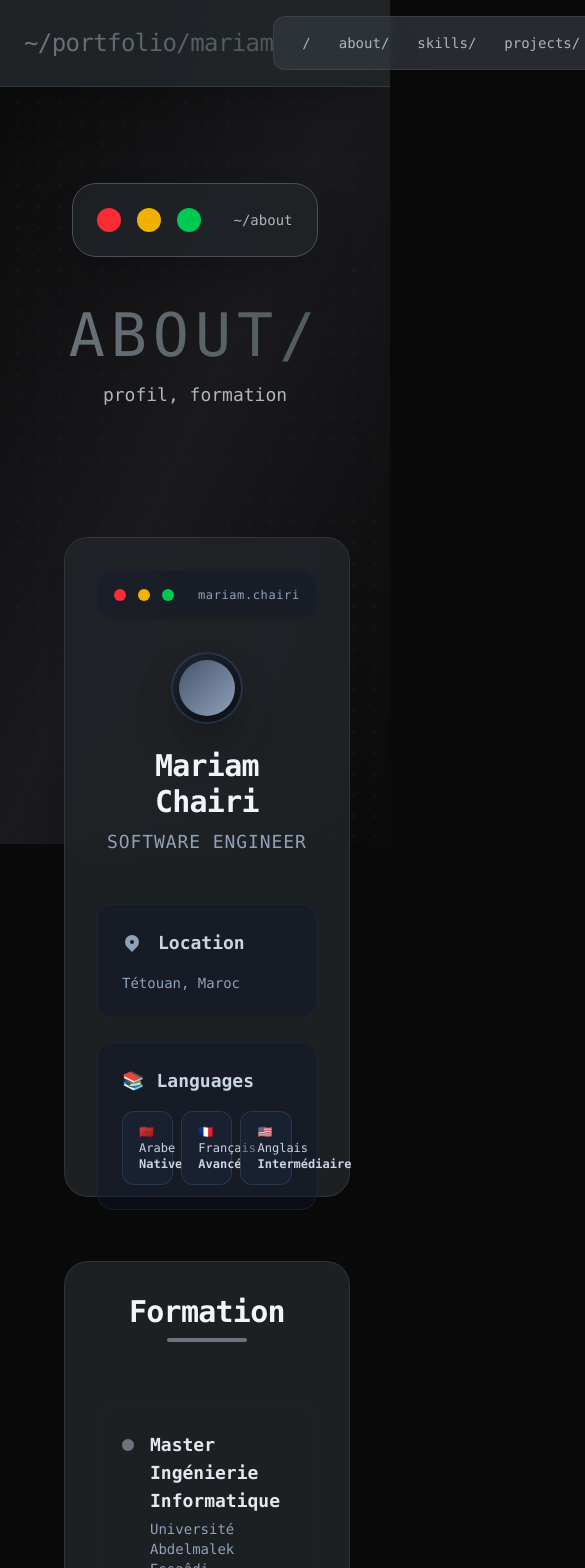
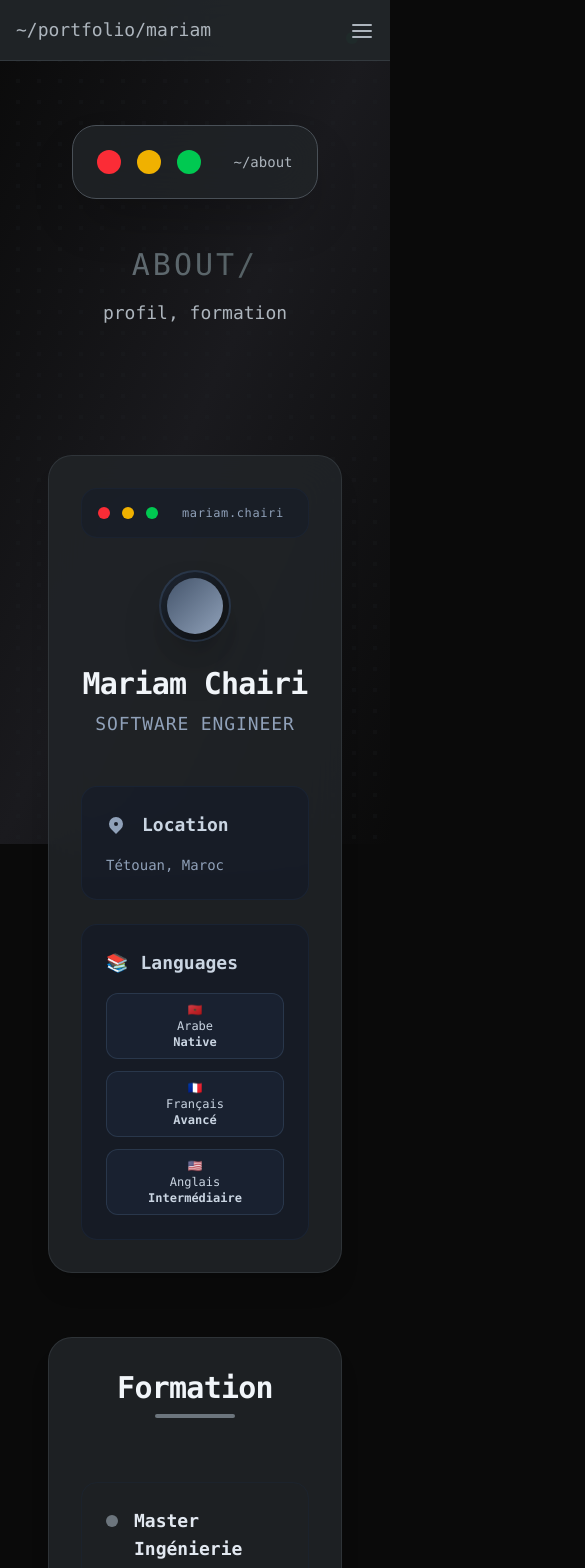
Before and after one commit to MariamChairi/my-portfolio, a Next.js app: page /about in a window 390 px wide. Shown: the top 1568 px of the page, 585 px wide, since content can reach past the window. Built offline with nearby package versions, Linux system fonts and the light colour scheme.

Commit message:
Mobile Compatible

```diff
--- a/app/about/page.tsx
+++ b/app/about/page.tsx
@@ -9,7 +9,7 @@ export default function About() {
           <div className="w-6 h-6 bg-green-500 rounded-full" />
           <div className="ml-4 font-mono text-sm text-muted-foreground">~/about</div>
         </div>
-        <h1 className="text-6xl md:text-8xl font-mono tracking-widest bg-gradient-to-r from-primary to-accent bg-clip-text text-transparent mb-4">
+        <h1 className="text-3xl sm:text-5xl md:text-7xl lg:text-8xl font-mono tracking-widest bg-gradient-to-r from-primary to-accent bg-clip-text text-transparent mb-4">
           ABOUT/
         </h1>
         <div className="text-lg text-muted-foreground font-mono">profil, formation</div>
@@ -18,7 +18,7 @@ export default function About() {
       {/* Grille profil + formation intégrée */}
       <div className="grid lg:grid-cols-2 gap-16 items-start p-8 mb-20">
         {/* Profil - Terminal style */}
-        <div className="group h-[660px] hover:shadow-2xl relative">
+        <div className="group min-h-[500px] md:h-[660px] hover:shadow-2xl relative">
           <div className="bg-card border-2 border-slate-800/50 rounded-3xl p-8 h-full flex flex-col shadow-xl hover:border-slate-700/70 hover:shadow-black/20 glass">
 
             {/* Terminal header */}
@@ -54,10 +54,16 @@ export default function About() {
                 <h3 className="font-mono text-lg font-semibold text-slate-300 mb-4 flex items-center">
                   📚 <span className="ml-3">Languages</span>
                 </h3>
-                <div className="grid grid-cols-3 gap-2">
-                  <div className="bg-slate-800/50 px-4 py-3 rounded-xl text-xs text-slate-300 border border-slate-700/70 font-mono">🇲🇦 Arabe <strong>Native</strong></div>
-                  <div className="bg-slate-800/50 px-4 py-3 rounded-xl text-xs text-slate-300 border border-slate-700/70 font-mono">🇫🇷 Français <strong>Avancé</strong></div>
-                  <div className="bg-slate-800/50 px-4 py-3 rounded-xl text-xs text-slate-300 border border-slate-700/70 font-mono">🇺🇸 Anglais <strong>Intermédiaire</strong></div>
+                <div className="grid grid-cols-1 sm:grid-cols-2 lg:grid-cols-3 gap-3">
+                  <div className="bg-slate-800/50 px-3 py-2 md:px-4 md:py-3 rounded-xl text-xs md:text-sm text-slate-300 border border-slate-700/70 font-mono text-center md:text-left break-words">
+                    <span>🇲🇦</span> <span className="block md:inline">Arabe</span> <strong>Native</strong>
+                  </div>
+                  <div className="bg-slate-800/50 px-3 py-2 md:px-4 md:py-3 rounded-xl text-xs md:text-sm text-slate-300 border border-slate-700/70 font-mono text-center md:text-left break-words">
+                    <span>🇫🇷</span> <span className="block md:inline">Français</span> <strong>Avancé</strong>
+                  </div>
+                  <div className="bg-slate-800/50 px-3 py-2 md:px-4 md:py-3 rounded-xl text-xs md:text-sm text-slate-300 border border-slate-700/70 font-mono text-center md:text-left break-words">
+                    <span>🇺🇸</span> <span className="block md:inline">Anglais</span> <strong>Intermédiaire</strong>
+                  </div>
                 </div>
               </div>
             </div>
@@ -65,7 +71,7 @@ export default function About() {
         </div>
 
         {/* Formation - SIMPLE & ÉLÉGANT */}
-        <div className="group h-[660px] hover:shadow-2xl relative">
+        <div className="group min-h-[500px] md:h-[660px] hover:shadow-2xl relative">
           <div className="bg-card border-2 border-slate-800/50 rounded-3xl p-8 h-full flex flex-col shadow-xl hover:border-slate-700/70 hover:shadow-black/20 glass">
 
             {/* Titre Formation centré */}
--- a/app/contact/page.tsx
+++ b/app/contact/page.tsx
@@ -11,7 +11,7 @@ export default function Contact() {
           <div className="w-6 h-6 bg-green-500 rounded-full" />
           <div className="ml-4 font-mono text-sm text-muted-foreground">~/contact</div>
         </div>
-        <h1 className="text-6xl md:text-8xl font-mono tracking-widest bg-gradient-to-r from-primary to-accent bg-clip-text text-transparent mb-4">
+        <h1 className="text-3xl sm:text-5xl md:text-7xl lg:text-8xl font-mono tracking-widest bg-gradient-to-r from-primary to-accent bg-clip-text text-transparent mb-4">
           CONTACT/
         </h1>
         <div className="text-lg text-slate-400 font-mono max-w-xl mx-auto">
@@ -20,35 +20,35 @@ export default function Contact() {
       </div>
 
       {/* UNE SECTION LARGE HORIZONTALE */}
-      <div className="group h-[420px] relative mx-auto max-w-5xl p-8 mb-20">
-        <div className="bg-card border-2 border-slate-800/50 rounded-3xl h-full flex flex-col lg:flex-row items-center justify-between shadow-xl hover:border-slate-700/70 hover:shadow-black/20 glass p-12">
+      <div className="group h-auto md:h-[420px] relative mx-auto max-w-5xl p-4 md:p-8 mb-20">
+        <div className="bg-card border-2 border-slate-800/50 rounded-3xl h-full flex flex-col items-center justify-center shadow-xl hover:border-slate-700/70 hover:shadow-black/20 glass p-6 md:p-12">
 
 
-          {/* Réseaux horizontaux LARGE */}
-          <div className="flex-1 flex items-center space-x-10 max-w-5xl">
+          {/* Réseaux - Responsive col/row */}
+          <div className="w-full flex flex-col md:flex-row gap-6 md:gap-8 items-stretch justify-center">
 
             {/* LinkedIn */}
-            <Link href="https://www.linkedin.com/in/mariam-chairi-8471a3389" className="group/link flex items-center space-x-6 p-10 bg-slate-900/30 rounded-3xl border border-slate-800/50 hover:bg-slate-800/50 flex-1 min-w-0">
-              <div className="w-20 h-20 bg-slate-950/50 rounded-3xl flex items-center justify-center border-2 border-slate-800/60 shadow-xl group-hover/link:border-blue-500/50">
-                <svg className="w-10 h-10 text-slate-400 group-hover/link:text-blue-400 transition-colors" fill="currentColor" viewBox="0 0 24 24">
+            <Link href="https://www.linkedin.com/in/mariam-chairi-8471a3389" className="group/link flex flex-col md:flex-row items-center gap-4 md:gap-6 p-6 md:p-8 bg-slate-900/30 rounded-3xl border border-slate-800/50 hover:bg-slate-800/50 flex-1 min-w-0">
+              <div className="w-16 md:w-20 h-16 md:h-20 flex-shrink-0 bg-slate-950/50 rounded-3xl flex items-center justify-center border-2 border-slate-800/60 shadow-xl group-hover/link:border-blue-500/50">
+                <svg className="w-8 md:w-10 h-8 md:h-10 text-slate-400 group-hover/link:text-blue-400 transition-colors" fill="currentColor" viewBox="0 0 24 24">
                   <path d="M20.447 20.452h-3.554v-5.569c0-1.328-.027-3.037-1.852-3.037-1.853 0-2.136 1.445-2.136 2.939v5.667H9.351V9h3.414v1.561h.046c.477-.9 1.637-1.85 3.37-1.85 3.601 0 4.267 2.37 4.267 5.455v6.286zM5.337 7.433c-1.144 0-2.063-.926-2.063-2.065 0-1.138.92-2.063 2.063-2.063 1.14 0 2.064.925 2.064 2.063 0 1.139-.925 2.065-2.064 2.065zm1.782 13.019H3.555V9h3.564v11.452zM22.225 0H1.771C.792 0 0 .774 0 1.729v20.542C0 23.227.792 24 1.771 24h20.451C23.2 24 24 23.227 24 22.271V1.729C24 .774 23.2 0 22.225 0z"/>
                 </svg>
               </div>
-              <div className="min-w-0 flex-1">
-                <p className="font-mono text-sm text-slate-400 font-medium mb-1">LinkedIn</p>
+              <div className="min-w-0 flex-1 text-center md:text-left">
+                <p className="font-mono text-xs md:text-sm text-slate-400 font-medium mb-1">LinkedIn</p>
                 <p className="font-mono font-semibold text-slate-100 truncate">/in/mariam-chairi</p>
               </div>
             </Link>
 
             {/* GitHub */}
-            <Link href="https://github.com/MariamChairi" className="group/link flex items-center space-x-6 p-10 bg-slate-900/30 rounded-3xl border border-slate-800/50 hover:bg-slate-800/50 flex-1 min-w-0">
-              <div className="w-20 h-20 bg-slate-950/50 rounded-3xl flex items-center justify-center border-2 border-slate-800/60 shadow-xl group-hover/link:border-blue-500/50">
-                <svg className="w-10 h-10 text-slate-400 group-hover/link:text-blue-400 transition-colors" fill="currentColor" viewBox="0 0 24 24">
+            <Link href="https://github.com/MariamChairi" className="group/link flex flex-col md:flex-row items-center gap-4 md:gap-6 p-6 md:p-8 bg-slate-900/30 rounded-3xl border border-slate-800/50 hover:bg-slate-800/50 flex-1 min-w-0">
+              <div className="w-16 md:w-20 h-16 md:h-20 flex-shrink-0 bg-slate-950/50 rounded-3xl flex items-center justify-center border-2 border-slate-800/60 shadow-xl group-hover/link:border-blue-500/50">
+                <svg className="w-8 md:w-10 h-8 md:h-10 text-slate-400 group-hover/link:text-blue-400 transition-colors" fill="currentColor" viewBox="0 0 24 24">
                   <path d="M12 0c-6.626 0-12 5.373-12 12 0 5.302 3.438 9.8 8.207 11.387.599.111.793-.261.793-.577v-2.234c-3.338.726-4.033-1.416-4.033-1.416-.546-1.387-1.333-1.756-1.333-1.756-1.089-.745.083-.729.083-.729 1.205.084 1.839 1.237 1.839 1.237 1.07 1.834 2.807 1.304 3.492.997.107-.775.418-1.305.762-1.604-2.665-.305-5.467-1.334-5.467-5.931 0-1.311.469-2.381 1.236-3.221-.058-.303-.535-1.524.117-3.176 0 0 1.008-.322 3.301 1.23.957-.266 1.983-.399 3.003-.404 1.02.005 2.047.138 3.006.404 2.291-1.552 3.297-1.23 3.297-1.23.653 1.653.176 2.873.171 3.176.768.84 1.239 1.91 1.239 3.221 0 4.609-2.807 5.624-5.479 5.921.43.372.823 1.102.823 2.222v3.293c0 .319.192.694.801.576 4.765-1.589 8.199-6.086 8.199-11.386 0-6.627-5.373-12-12-12z"/>
                 </svg>
               </div>
-              <div className="min-w-0 flex-1">
-                <p className="font-mono text-sm text-slate-400 font-medium mb-1">GitHub</p>
+              <div className="min-w-0 flex-1 text-center md:text-left">
+                <p className="font-mono text-xs md:text-sm text-slate-400 font-medium mb-1">GitHub</p>
                 <p className="font-mono font-semibold text-slate-100 truncate">@MariamChairi</p>
               </div>
             </Link>
--- a/app/globals.css
+++ b/app/globals.css
@@ -101,3 +101,11 @@ button, [role="button"], .cursor-pointer {
 .animate-spin-slow {
   animation: spin-slow 3s linear infinite;
 }
+
+html, body {
+  overflow-x: hidden;
+}
+
+* {
+  box-sizing: border-box;
+}
--- a/app/layout.tsx
+++ b/app/layout.tsx
@@ -23,33 +23,53 @@ export default function RootLayout({
           <div className="absolute top-8 right-8 w-3 h-3 bg-green-400 rounded-full animate-pulse shadow-lg after:absolute after:inset-0 after:bg-green-400 after:animate-ping after:rounded-full after:shadow-lg after:scale-150" />
         </div>
 
-        {/* NAV TERMINAL - Z-INDEX 1000 */}
-        <nav className="sticky top-0 z-[1000] backdrop-blur-2xl bg-card/95 border-b border-border/50 shadow-2xl isolate">
-          <div className="max-w-6xl mx-auto px-6 py-4">
-            <div className="flex items-center justify-between">
-              <Link href="/" className="text-2xl font-mono bg-gradient-to-r from-primary to-accent bg-clip-text text-transparent tracking-tight cursor-pointer">
-                ~/portfolio/mariam
-              </Link>
-              <div className="flex space-x-1 text-sm font-mono bg-secondary/70 px-4 py-2 rounded-xl backdrop-blur-sm border border-border/50">
-                <Link href="/" className="px-3 py-2 rounded-lg transition-all hover:bg-primary/30 hover:scale-105 cursor-pointer">/</Link>
-                <Link href="/about" className="px-3 py-2 rounded-lg transition-all hover:bg-primary/30 hover:scale-105 cursor-pointer">about/</Link>
-                <Link href="/skills" className="px-3 py-2 rounded-lg transition-all hover:bg-primary/30 hover:scale-105 cursor-pointer">skills/</Link>
-                <Link href="/projects" className="px-3 py-2 rounded-lg transition-all hover:bg-primary/30 hover:scale-105 cursor-pointer">projects/</Link>
-                <Link href="/contact" className="px-3 py-2 rounded-lg transition-all hover:bg-primary/30 hover:scale-105 cursor-pointer">contact/</Link>
-              </div>
+        {/* NAV TERMINAL - RESPONSIVE MOBILE-FIRST */}
+        <nav className="sticky top-0 z-[1000] backdrop-blur-2xl bg-card/95 border-b border-border/50">
+          <div className="max-w-6xl mx-auto px-4 md:px-6 py-4 flex justify-between items-center">
+            <Link href="/" className="text-lg md:text-2xl font-mono">
+              ~/portfolio/mariam
+            </Link>
+
+            {/* Desktop */}
+            <div className="hidden md:flex space-x-4 font-mono text-sm">
+              <Link href="/">/</Link>
+              <Link href="/about">about/</Link>
+              <Link href="/skills">skills/</Link>
+              <Link href="/projects">projects/</Link>
+              <Link href="/contact">contact/</Link>
+            </div>
+
+            {/* Mobile Button - simplifiée sans composant externe */}
+            <div className="md:hidden">
+              <details className="cursor-pointer">
+                <summary className="list-none">
+                  <svg width="24" height="24" viewBox="0 0 24 24" fill="none" xmlns="http://www.w3.org/2000/svg" className="inline">
+                    <path d="M3 12H21" stroke="currentColor" strokeWidth="2" strokeLinecap="round" strokeLinejoin="round" />
+                    <path d="M3 6H21" stroke="currentColor" strokeWidth="2" strokeLinecap="round" strokeLinejoin="round" />
+                    <path d="M3 18H21" stroke="currentColor" strokeWidth="2" strokeLinecap="round" strokeLinejoin="round" />
+                  </svg>
+                </summary>
+                <div className="absolute top-full left-0 right-0 flex flex-col space-y-4 p-6 bg-card border-b border-border font-mono">
+                  <Link href="/">/</Link>
+                  <Link href="/about">about/</Link>
+                  <Link href="/skills">skills/</Link>
+                  <Link href="/projects">projects/</Link>
+                  <Link href="/contact">contact/</Link>
+                </div>
+              </details>
             </div>
           </div>
         </nav>
 
         {/* CONTENU PRINCIPAL - Z-INDEX 10 */}
-        <main className="relative z-10 min-h-screen py-24 px-8 max-w-7xl mx-auto">
+        <main className="relative z-10 min-h-screen py-16 px-4 md:px-8 max-w-7xl mx-auto overflow-hidden">
           {children}
         </main>
 
         {/* FOOTER TERMINAL */}
         <footer className="z-20 backdrop-blur-xl bg-card/95 border-t border-border/50 shadow-xl">
   <div className="max-w-6xl mx-auto px-6 py-3 text-[11px] font-mono">
-    <div className="flex items-center justify-center space-x-8 text-muted-foreground/70">
+    <div className="flex flex-col md:flex-row items-center justify-center gap-2 md:gap-8 text-center text-muted-foreground/70">
       <span>📁 12+ Projets</span>
       <span>•</span>
       <span>⚙️ 10+ Technos</span>
--- a/app/page.tsx
+++ b/app/page.tsx
@@ -16,7 +16,7 @@ export default function Home() {
             <div className="w-6 h-6 bg-green-500 rounded-full" />
             <div className="ml-4 font-mono text-sm text-muted-foreground">~/home</div>
           </div>
-          <h1 className="text-6xl md:text-8xl font-mono tracking-widest bg-gradient-to-r from-primary to-accent bg-clip-text text-transparent mb-4">
+          <h1 className="text-3xl sm:text-5xl md:text-7xl lg:text-8xl font-mono tracking-widest bg-gradient-to-r from-primary to-accent bg-clip-text text-transparent mb-4">
             MARIAM CHAIRI
           </h1>
           <div className="text-lg text-muted-foreground font-mono">Ingénieure en Informatique</div>
@@ -25,14 +25,14 @@ export default function Home() {
         {/* Boutons navigation - CD non cliquable par défaut */}
         <div className="flex flex-col lg:flex-row gap-8 justify-center mb-24">
           <Link href="/projects">
-            <div className="btn-cd group font-mono text-xl px-16 py-10 shadow-2xl hover:shadow-3xl hover:scale-105 hover:-translate-y-3 bg-gradient-to-r from-primary to-accent text-primary-foreground rounded-3xl glass cursor-pointer transition-all duration-500">
+            <div className="btn-cd group font-mono text-xl px-6 md:px-16 py-6 md:py-10 shadow-2xl hover:shadow-3xl hover:scale-105 hover:-translate-y-3 bg-gradient-to-r from-primary to-accent text-primary-foreground rounded-3xl glass cursor-pointer transition-all duration-500">
               cd projects/
               <span className="ml-4 inline-block w-6 h-6 border-2 border-current border-dashed rounded animate-spin-slow" />
             </div>
           </Link>
 
           <Link href="/skills">
-            <div className="group font-mono text-xl px-16 py-10 border-2 border-primary shadow-2xl hover:shadow-3xl hover:scale-105 hover:-translate-y-3 rounded-3xl glass cursor-pointer transition-all duration-500 bg-transparent text-primary hover:bg-primary text-primary-foreground">
+            <div className="group font-mono text-xl px-6 md:px-16 py-6 md:py-10 border-2 border-primary shadow-2xl hover:shadow-3xl hover:scale-105 hover:-translate-y-3 rounded-3xl glass cursor-pointer transition-all duration-500 bg-transparent text-primary hover:bg-primary text-primary-foreground">
               ls skills/
               <span className="ml-4 text-xs opacity-75">_</span>
             </div>
@@ -42,19 +42,19 @@ export default function Home() {
         {/* Stats 3D */}
         <div className="grid md:grid-cols-3 gap-8 max-w-5xl mx-auto mb-24">
           <div className="group bg-card/85 backdrop-blur-xl rounded-3xl p-12 border border-border/50 glass">
-            <div className="text-6xl font-mono font-bold text-primary mb-6">12+</div>
+            <div className="text-3xl sm:text-5xl md:text-6xl font-mono font-bold text-primary mb-6">12+</div>
             <div className="font-mono text-lg uppercase tracking-wider text-muted-foreground mb-2">projets</div>
             <div className="text-sm font-mono text-muted-foreground/70">Spring • Django • Docker</div>
           </div>
 
           <div className="group bg-card/85 backdrop-blur-xl rounded-3xl p-12 border border-border/50 glass">
-            <div className="text-6xl font-mono font-bold text-accent mb-6">Master</div>
+            <div className="text-3xl sm:text-5xl md:text-6xl font-mono font-bold text-accent mb-6">Master</div>
             <div className="font-mono text-lg uppercase tracking-wider text-muted-foreground mb-2">ingénierie info</div>
             <div className="text-sm font-mono text-muted-foreground/70">Tétouan • Maroc</div>
           </div>
 
           <div className="group bg-card/85 backdrop-blur-xl rounded-3xl p-12 border border-border/50 glass">
-            <div className="text-6xl font-mono font-bold text-secondary mb-6">10+</div>
+            <div className="text-3xl sm:text-5xl md:text-6xl font-mono font-bold text-secondary mb-6">10+</div>
             <div className="font-mono text-lg uppercase tracking-wider text-muted-foreground mb-2">technos</div>
             <div className="text-sm font-mono text-muted-foreground/70">Java • Python • Angular</div>
           </div>
--- a/app/projects/page.tsx
+++ b/app/projects/page.tsx
@@ -66,7 +66,7 @@ export default function Projects() {
           <div className="w-6 h-6 bg-green-500 rounded-full" />
           <div className="ml-4 font-mono text-sm text-muted-foreground">~/projects</div>
         </div>
-        <h1 className="text-6xl md:text-8xl font-mono tracking-widest bg-gradient-to-r from-primary to-accent bg-clip-text text-transparent mb-4">
+        <h1 className="text-3xl sm:text-5xl md:text-7xl lg:text-8xl font-mono tracking-widest bg-gradient-to-r from-primary to-accent bg-clip-text text-transparent mb-4">
           PROJETS/
         </h1>
         <div className="text-lg text-muted-foreground font-mono">7 dossiers, 7 fichiers</div>
--- a/app/skills/page.tsx
+++ b/app/skills/page.tsx
@@ -31,7 +31,7 @@ export default function Skills() {
           <div className="w-6 h-6 bg-green-500 rounded-full" />
           <div className="ml-4 font-mono text-sm text-muted-foreground">~/skills</div>
         </div>
-        <h1 className="text-6xl md:text-8xl font-mono tracking-widest bg-gradient-to-r from-primary to-accent bg-clip-text text-transparent mb-4">
+        <h1 className="text-3xl sm:text-5xl md:text-7xl lg:text-8xl font-mono tracking-widest bg-gradient-to-r from-primary to-accent bg-clip-text text-transparent mb-4">
           SKILLS/
         </h1>
         <div className="text-lg text-muted-foreground font-mono">5 catégories, 10+ technos</div>
@@ -42,7 +42,7 @@ export default function Skills() {
         {categories.map((category, i) => {
           const items = skills[category.name as keyof typeof skills]
           return (
-            <div key={i} className="group h-[420px] hover:shadow-2xl">
+            <div key={i} className="group h-auto md:h-[420px] hover:shadow-2xl">
               <div className="bg-card border-2 border-border/50 rounded-3xl p-8 h-full flex flex-col shadow-lg hover:border-primary/50 hover:shadow-xl glass">
 
                 {/* Header catégorie avec couleur unique */}
```
Also changed, not shown: 1 other file (tests, documents, lock files or other folders).
